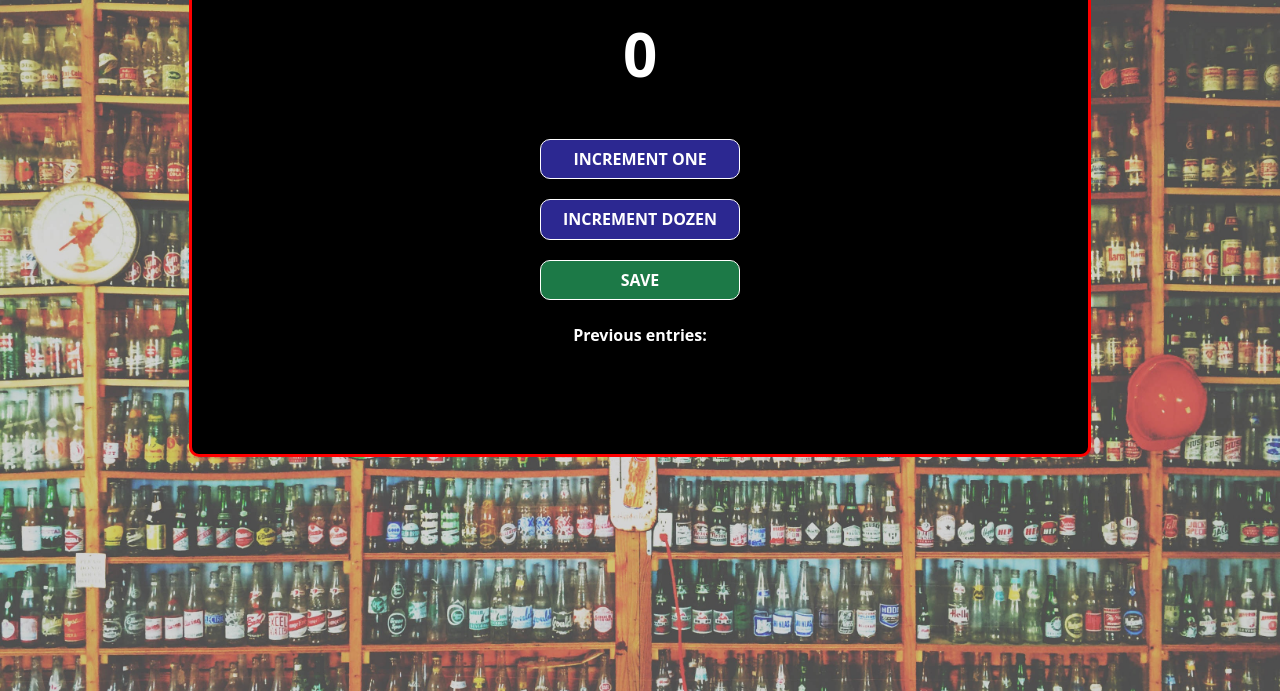
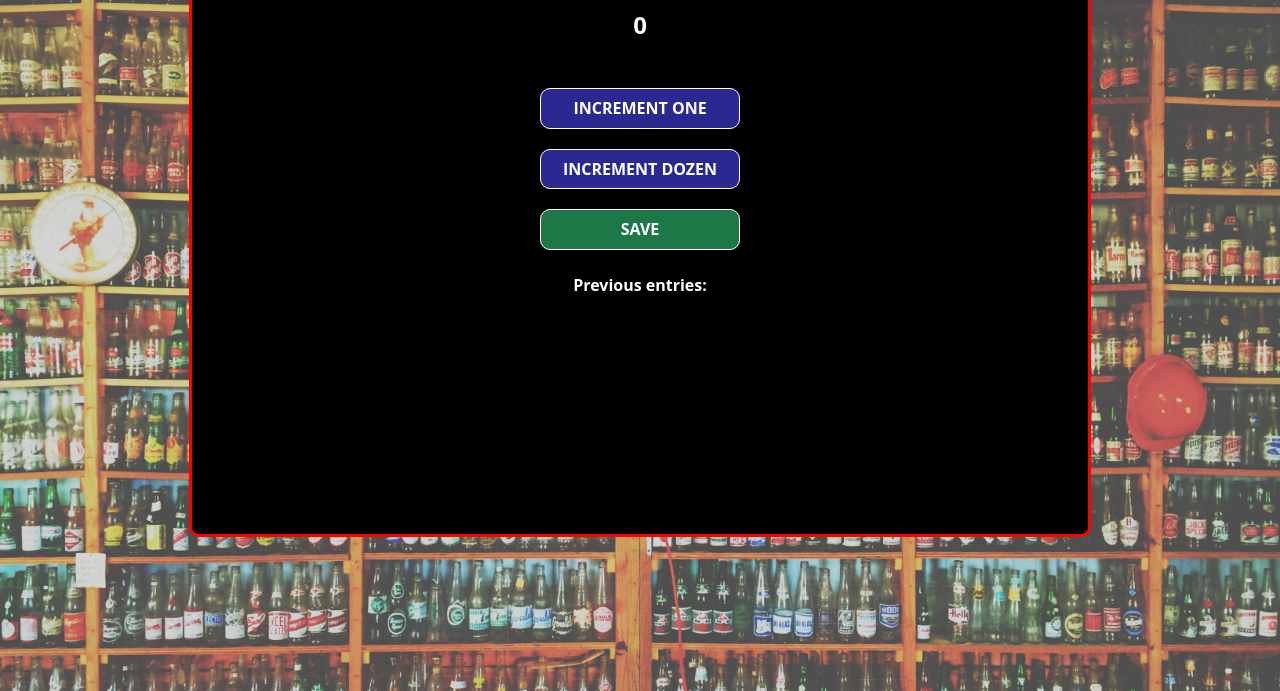
Before and after one commit to GO48/Drink-Counter, a plain HTML site: page index.html in a window 1280 px wide. Shown: the part 129-820 px from the top of the page. Drawn offline with nearby package versions, Linux system fonts and the light colour scheme.

Commit message:
second quick fix

```diff
--- a/index.css
+++ b/index.css
@@ -4,6 +4,7 @@ body {
     margin: 0;
     padding: 0;
     user-select: none;
+    touch-action: manipulation;
     background-image: url("soda.jpg");
     background-size: cover;
     font-family: 'Open Sans', 'Helvetica Neue', sans-serif;
@@ -16,19 +17,17 @@ body {
 .container {
     background-color: black;
     width: 70%;
-    height: 70%;
+    height: 80%;
     margin: 20px auto;
     border: 3px solid red;
     border-radius: 10px;
 }
 
 h1 {
-    font-size: 40px;
     margin: 40px auto;
 }
 
 h2 {
-    font-size: 60px;
     margin-top: 0;
     margin-bottom: 40px;
 }
```
